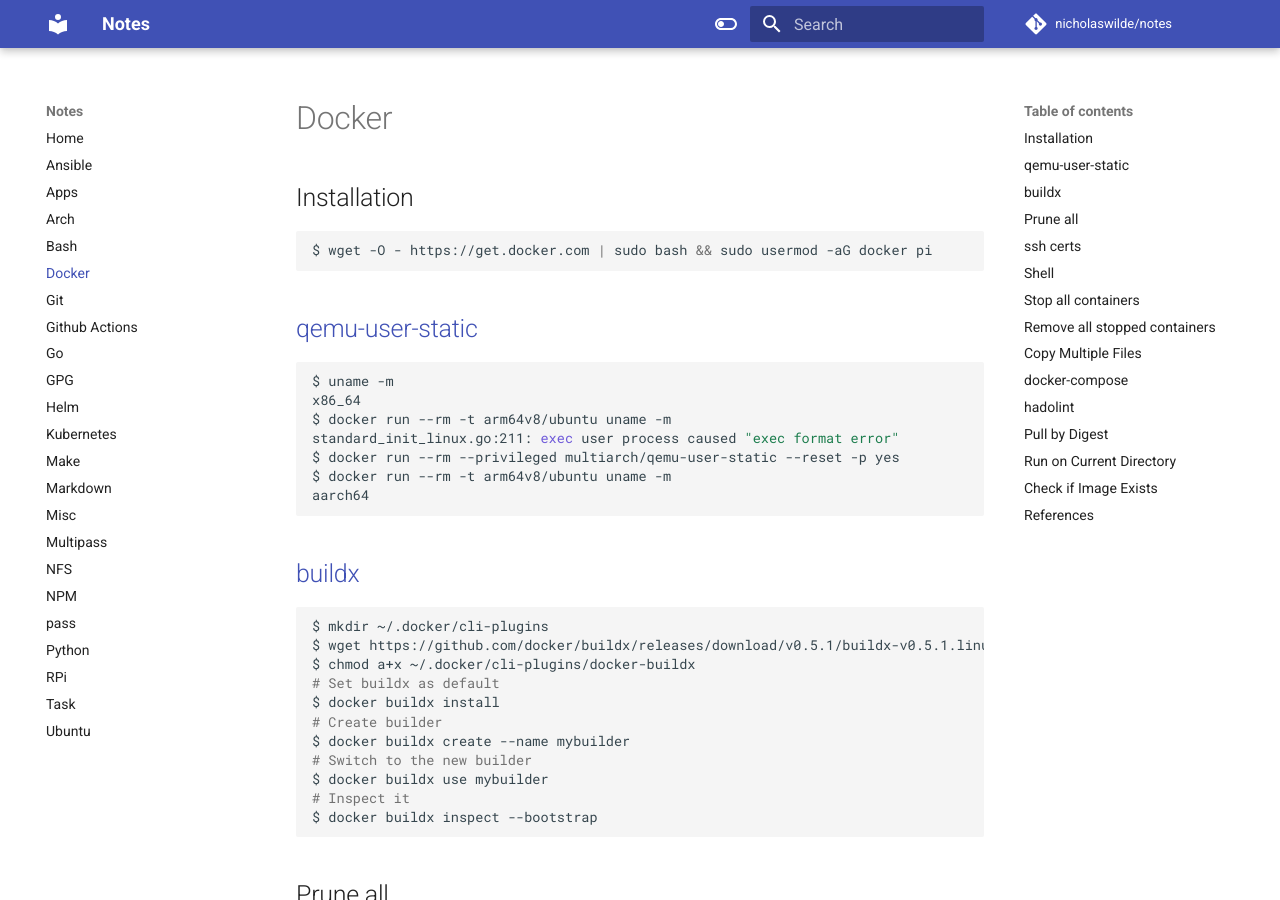
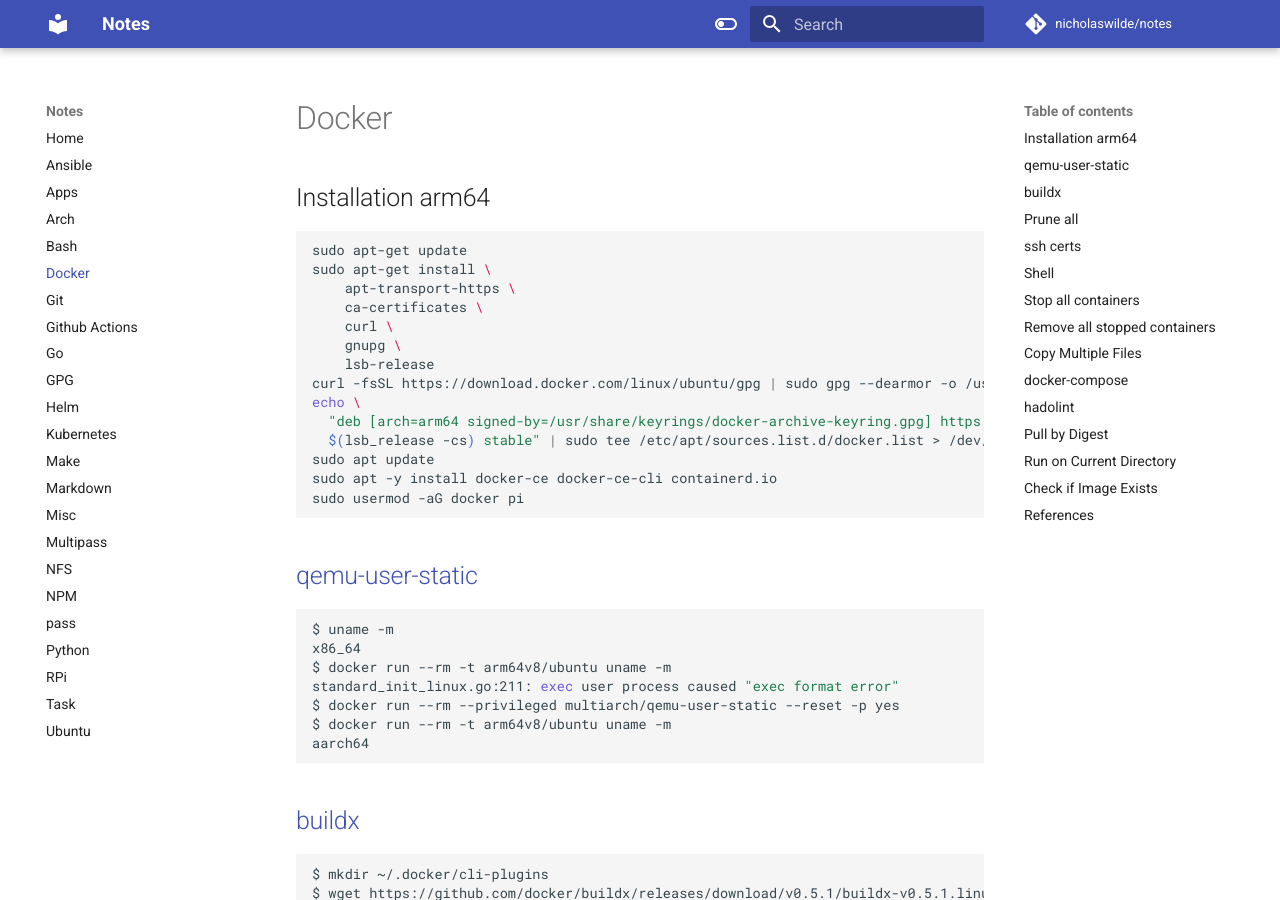
Before and after one commit to nicholaswilde/notes, an MkDocs documentation site: the page built from docs/docker.md, in a window 1280 px wide and 900 px high. Built offline with MkDocs 1.6.1 and Material for MkDocs 9.7.7, drawn with Linux system fonts in a browser that asks for light colours; comment, search, counter and statistics services are not loaded.

Commit message:
Update docker.md

````diff
--- a/docs/docker.md
+++ b/docs/docker.md
@@ -1,9 +1,22 @@
 # Docker
 
-## Installation
+## Installation arm64
 
 ```shell
-$ wget -O - https://get.docker.com | sudo bash && sudo usermod -aG docker pi
+sudo apt-get update
+sudo apt-get install \
+    apt-transport-https \
+    ca-certificates \
+    curl \
+    gnupg \
+    lsb-release
+curl -fsSL https://download.docker.com/linux/ubuntu/gpg | sudo gpg --dearmor -o /usr/share/keyrings/docker-archive-keyring.gpg
+echo \
+  "deb [arch=arm64 signed-by=/usr/share/keyrings/docker-archive-keyring.gpg] https://download.docker.com/linux/ubuntu \
+  $(lsb_release -cs) stable" | sudo tee /etc/apt/sources.list.d/docker.list > /dev/null
+sudo apt update
+sudo apt -y install docker-ce docker-ce-cli containerd.io
+sudo usermod -aG docker pi
 ```
 
 ## [qemu-user-static](https://github.com/multiarch/qemu-user-static)
````
